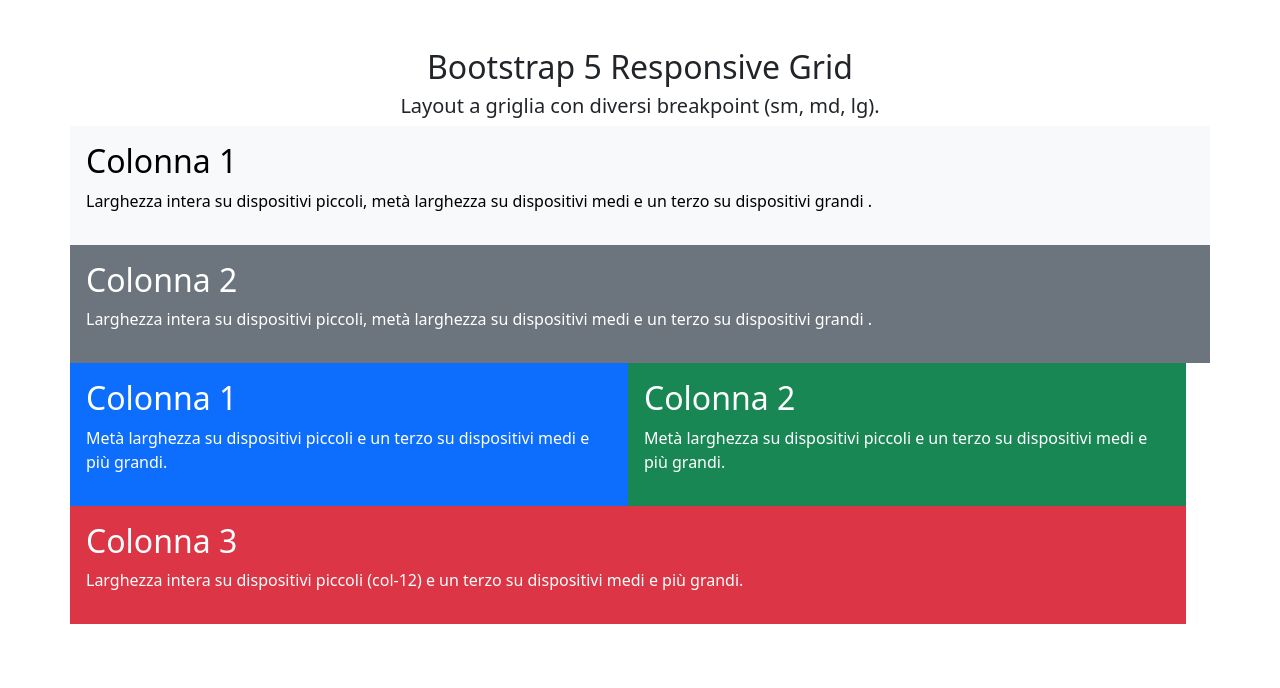
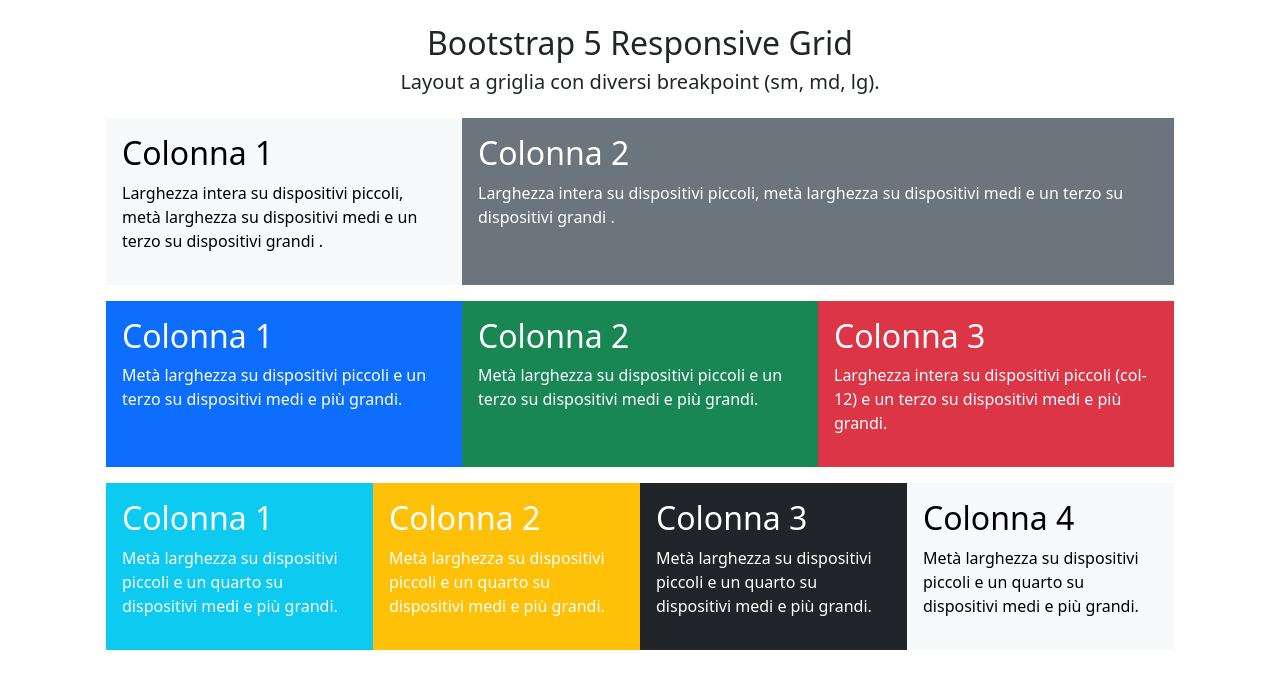
Before and after one commit to Alex-Alessi/htmlcss-bootstrap-layout, a plain HTML site: page index.html in a window 1280 px wide. Drawn offline with nearby package versions, Linux system fonts and the light colour scheme.

Commit message:
work complete

```diff
--- a/index.html
+++ b/index.html
@@ -17,13 +17,13 @@
   </head>
   <body>
     <div class="container">
-      <h1 class="text-center mt-5 fs-2">Bootstrap 5 Responsive Grid</h1>
+      <h1 class="text-center mt-4 fs-2">Bootstrap 5 Responsive Grid</h1>
       <h2 class="text-center mt-2 fw-light fs-5">
         Layout a griglia con diversi breakpoint (sm, md, lg).
       </h2>
 
-      <div class="row">
-        <div class="col-12 text-bg-light p-3">
+      <div class="row mt-4 ms-4 me-4">
+        <div class="col-12 text-bg-light p-3 col-md-6 col-lg-4">
           <h2>Colonna 1</h2>
           <p>
             Larghezza intera su dispositivi piccoli, metà larghezza su
@@ -31,32 +31,33 @@
           </p>
         </div>
 
-        <div class="col-12 text-bg-secondary p-3">
+        <div class="col-12 text-bg-secondary p-3 col-md-6 col-lg-8">
           <h2>Colonna 2</h2>
           <p>
             Larghezza intera su dispositivi piccoli, metà larghezza su
             dispositivi medi e un terzo su dispositivi grandi .
           </p>
         </div>
+      </div>
 
-        <div class="row">
-          <div class="col-6 text-bg-primary p-3">
+      <div class="row mt-3 ms-4 me-4">
+        <div class="col-6 text-bg-primary p-3 col-md-4">
           <h2>Colonna 1</h2>
           <p>
-              Metà larghezza su dispositivi piccoli e un terzo su dispositivi
-              medi e più grandi.
+            Metà larghezza su dispositivi piccoli e un terzo su dispositivi medi
+            e più grandi.
           </p>
         </div>
 
-          <div class="col-6 text-bg-success p-3">
+        <div class="col-6 text-bg-success p-3 col-md-4">
           <h2>Colonna 2</h2>
           <p>
-              Metà larghezza su dispositivi piccoli e un terzo su dispositivi
-              medi e più grandi.
+            Metà larghezza su dispositivi piccoli e un terzo su dispositivi medi
+            e più grandi.
           </p>
         </div>
 
-          <div class="col-12 text-bg-danger p-3">
+        <div class="col-12 text-bg-danger p-3 col-md-4">
           <h2>Colonna 3</h2>
           <p>
             Larghezza intera su dispositivi piccoli (col-12) e un terzo su
@@ -64,6 +65,39 @@
           </p>
         </div>
       </div>
+
+      <div class="row mt-3 ms-4 me-4">
+        <div class="col-6 text-bg-info p-3 text-white col-md-3">
+          <h2>Colonna 1</h2>
+          <p>
+            Metà larghezza su dispositivi piccoli e un quarto su dispositivi
+            medi e più grandi.
+          </p>
+        </div>
+
+        <div class="col-6 text-bg-warning p-3 text-white col-md-3">
+          <h2>Colonna 2</h2>
+          <p>
+            Metà larghezza su dispositivi piccoli e un quarto su dispositivi
+            medi e più grandi.
+          </p>
+        </div>
+
+        <div class="col-6 text-bg-dark p-3 col-md-3">
+          <h2>Colonna 3</h2>
+          <p>
+            Metà larghezza su dispositivi piccoli e un quarto su dispositivi
+            medi e più grandi.
+          </p>
+        </div>
+
+        <div class="col-6 text-bg-light p-3 col-md-3">
+          <h2>Colonna 4</h2>
+          <p>
+            Metà larghezza su dispositivi piccoli e un quarto su dispositivi
+            medi e più grandi.
+          </p>
+        </div>
       </div>
     </div>
   </body>
```
Lines whose indentation alone changed are shown as unchanged.
